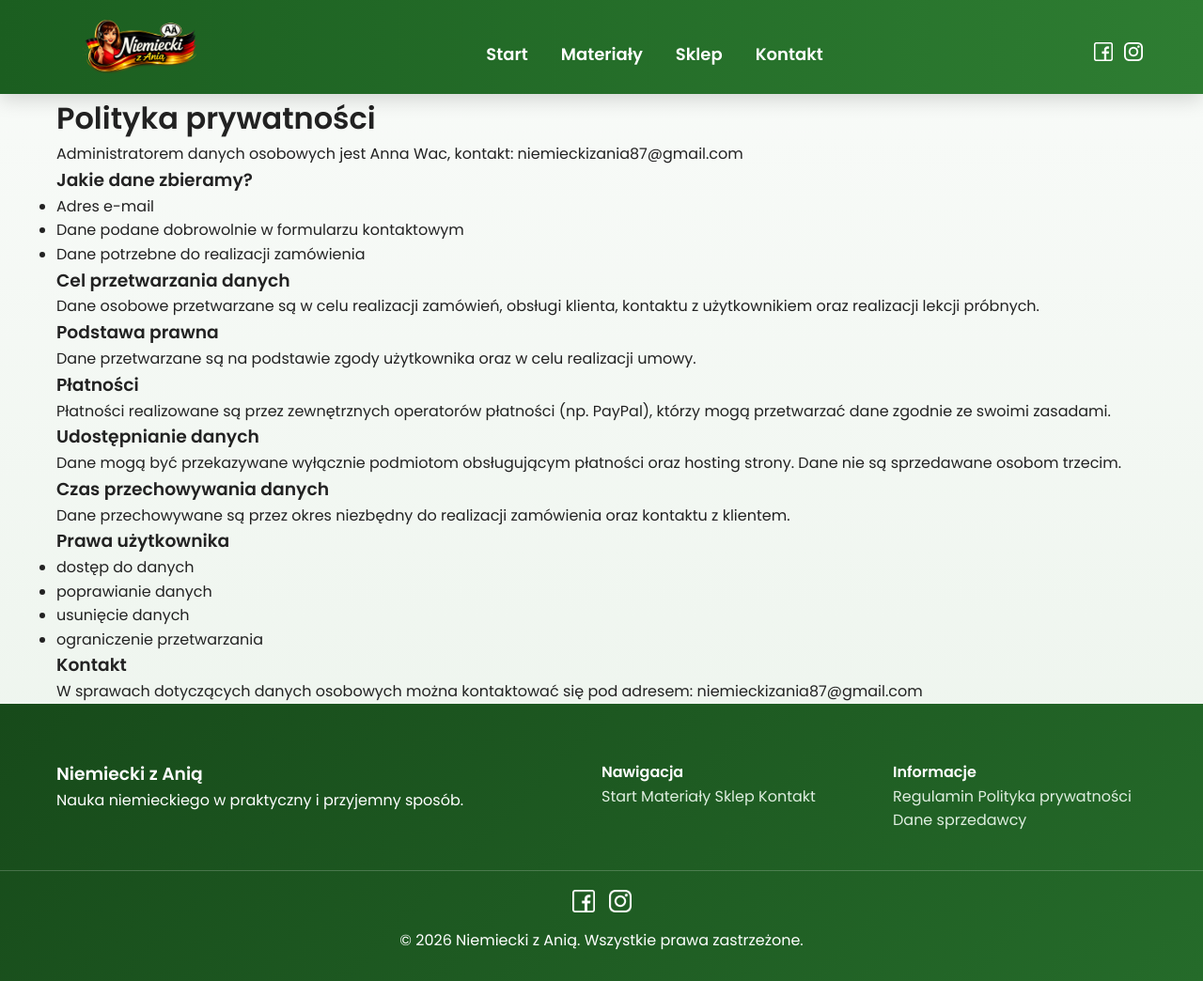
After one commit to Ex333/niemiecki-z-ania, a Django app: page /polityka-prywatnosci/ in a window 1280 px wide. The commit adds this page. Shown: the whole page at 94% size. Run offline with Django 5.2, Linux system fonts and the light colour scheme; some libraries are stand-ins or nearby versions.

Commit message:
regulamin, seller and privacy added

```diff
--- a/core/static/css/style.css
+++ b/core/static/css/style.css
@@ -351,6 +351,8 @@ body {
 
 .main-content {
   flex: 1;
+  display: flex;
+  flex-direction: column;
 }
 
 /* 🔥 CONTACT SECTION */
@@ -826,12 +828,15 @@ body {
 
 /* 🔥 PAGINACJA */
 .pagination {
-    margin-top: 40px;
+    margin-top: auto;
+    padding: 30px 0;
+
     display: flex;
     justify-content: center;
     align-items: center;
     gap: 20px;
-    margin-bottom: 30px;
+
+    margin-bottom: 10px;
 }
 
 /* 🔘 BUTTONY */
--- a/core/urls.py
+++ b/core/urls.py
@@ -10,4 +10,9 @@ urlpatterns = [
     path("materialy/", views.material_list, name="material_list"),
     path("materialy/kategoria/<slug:slug>/", views.material_by_category, name="material_by_category"),
     path("materialy/<slug:slug>/", views.material_detail, name="material_detail"),
+
+    # LEGAL
+    path("regulamin/", views.regulamin, name="regulamin"),
+    path("polityka-prywatnosci/", views.privacy, name="privacy"),
+    path("dane-sprzedawcy/", views.seller, name="seller"),
 ]
--- a/core/views.py
+++ b/core/views.py
@@ -72,3 +72,15 @@ def material_by_category(request, slug):
         "categories": categories,
         "active_category": category
     })
+
+
+def privacy(request):
+    return render(request, "legal/privacy.html")
+
+
+def regulamin(request):
+    return render(request, "legal/regulamin.html")
+
+
+def seller(request):
+    return render(request, "legal/seller.html")
--- a/templates/base.html
+++ b/templates/base.html
@@ -88,8 +88,10 @@
         <!-- ⚖️ RIGHT -->
         <div class="footer-legal">
             <h4>Informacje</h4>
-            <a href="/impressum/">Impressum</a>
-            <a href="/privacy/">Polityka prywatności</a>
+
+            <a href="{% url 'regulamin' %}">Regulamin</a>
+            <a href="{% url 'privacy' %}">Polityka prywatności</a>
+            <a href="{% url 'seller' %}">Dane sprzedawcy</a>
         </div>
 
     </div>
--- /dev/null
+++ b/templates/legal/privacy.html
@@ -0,0 +1,57 @@
+{% extends "base.html" %}
+
+{% block content %}
+<div class="container">
+  <h1>Polityka prywatności</h1>
+
+  <p>
+    Administratorem danych osobowych jest Anna Wac, kontakt: niemieckizania87@gmail.com
+  </p>
+
+  <h3>Jakie dane zbieramy?</h3>
+  <ul>
+    <li>Adres e-mail</li>
+    <li>Dane podane dobrowolnie w formularzu kontaktowym</li>
+    <li>Dane potrzebne do realizacji zamówienia</li>
+  </ul>
+
+  <h3>Cel przetwarzania danych</h3>
+  <p>
+    Dane osobowe przetwarzane są w celu realizacji zamówień, obsługi klienta, kontaktu z użytkownikiem oraz realizacji lekcji próbnych.
+  </p>
+
+  <h3>Podstawa prawna</h3>
+  <p>
+    Dane przetwarzane są na podstawie zgody użytkownika oraz w celu realizacji umowy.
+  </p>
+
+  <h3>Płatności</h3>
+  <p>
+    Płatności realizowane są przez zewnętrznych operatorów płatności (np. PayPal), którzy mogą przetwarzać dane zgodnie ze swoimi zasadami.
+  </p>
+
+  <h3>Udostępnianie danych</h3>
+  <p>
+    Dane mogą być przekazywane wyłącznie podmiotom obsługującym płatności oraz hosting strony. Dane nie są sprzedawane osobom trzecim.
+  </p>
+
+  <h3>Czas przechowywania danych</h3>
+  <p>
+    Dane przechowywane są przez okres niezbędny do realizacji zamówienia oraz kontaktu z klientem.
+  </p>
+
+  <h3>Prawa użytkownika</h3>
+  <ul>
+    <li>dostęp do danych</li>
+    <li>poprawianie danych</li>
+    <li>usunięcie danych</li>
+    <li>ograniczenie przetwarzania</li>
+  </ul>
+
+  <h3>Kontakt</h3>
+  <p>
+    W sprawach dotyczących danych osobowych można kontaktować się pod adresem: niemieckizania87@gmail.com
+  </p>
+
+</div>
+{% endblock %}
--- a/templates/shop/sklep.html
+++ b/templates/shop/sklep.html
@@ -45,8 +45,10 @@
 
   </div>
 
-  <!--  PAGINACJA  -->
-  <div class="pagination">
+</div>
+
+<!-- 🔥 PAGINACJA (PRZENIESIONA!) -->
+<div class="pagination">
 
   {% if page_obj.has_previous %}
     <a href="?page={{ page_obj.previous_page_number }}" class="page-btn">←</a>
```
Also changed, not shown: templates/legal/regulamin.html (added, +47 -0 lines), templates/legal/seller.html (added, +30 -0 lines), templates/materialy.html (+5 -17 lines).
